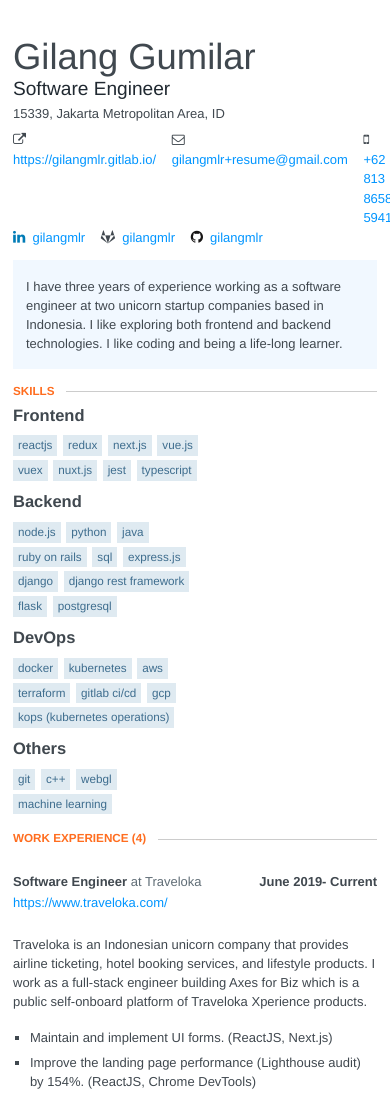
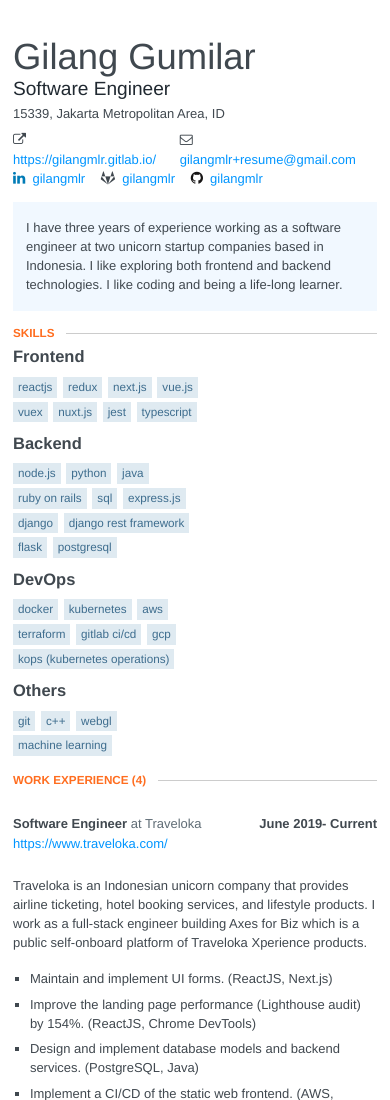
Before and after one commit to gilangmlr/jsonresume, a website: page docs/index.html in a window 390 px wide. Shown: the top 1100 px of the page. Drawn offline with Linux system fonts and the light colour scheme.

Commit message:
Remove phone number in docs/index.html

```diff
--- a/docs/index.html
+++ b/docs/index.html
@@ -813,10 +813,6 @@
     					<span class="fa fa-envelope-o"></span>
     					<a href="mailto:gilangmlr+resume@gmail.com">gilangmlr+resume@gmail.com</a>
     				</div>
-    				<div class="phone">
-    					<span class="fa fa-mobile"></span>
-    					<a href="tel:+62 813 8658 5941">+62 813 8658 5941</a>
-    				</div>
     			</div>
 
     			<div id="profiles" class="d-flex">
```
